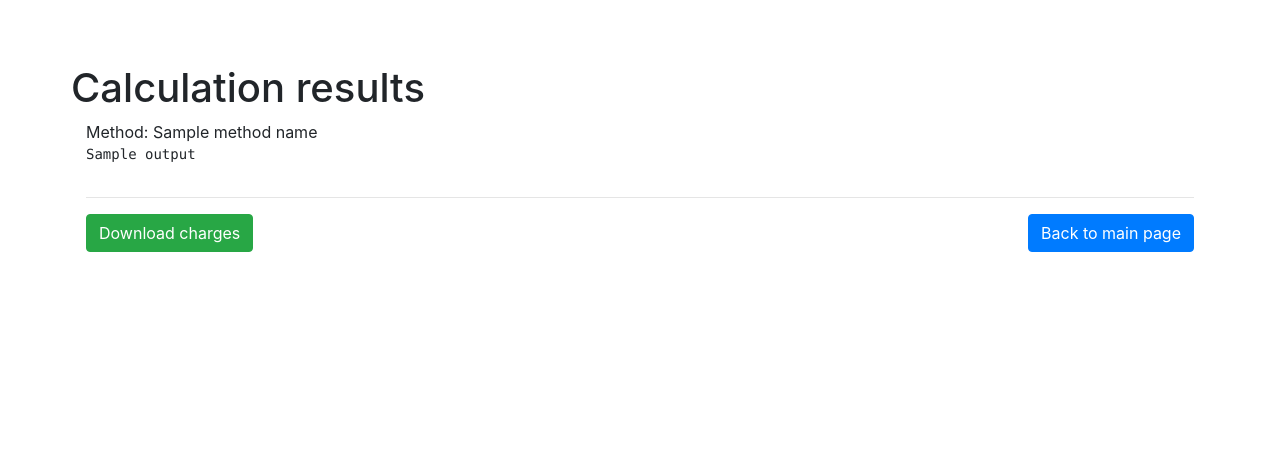
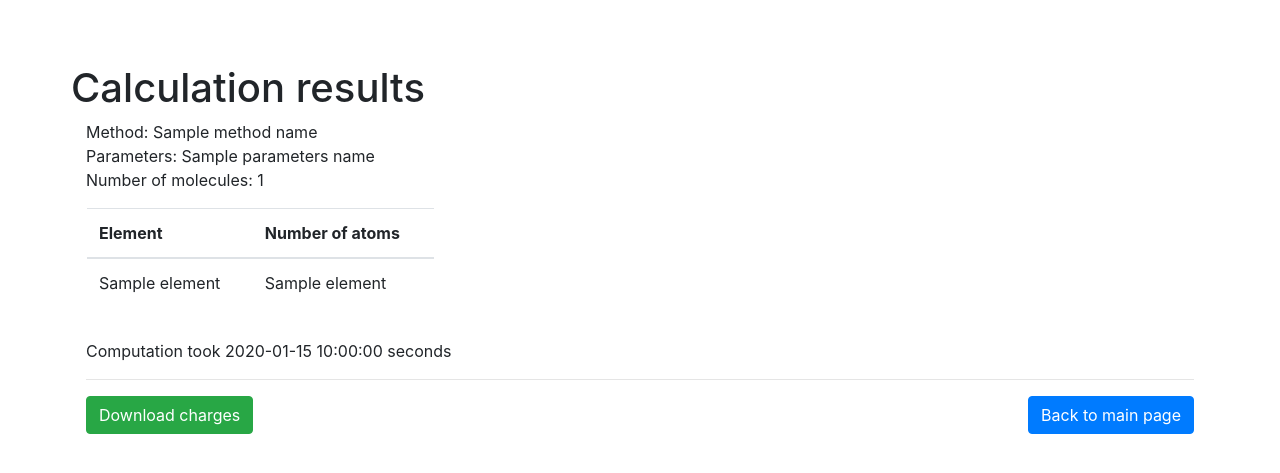
Before and after one commit to sb-ncbr/AtomicChargeCalculator2, a Flask app: template app/templates/calculation.html in a window 1280 px wide. Shown: the top 473 px of the page. Run offline with Flask 2, Linux system fonts and the light colour scheme; the template is opened without the code that fills it: most values are stand-ins (such as "Sample title", 1, 10 or a date in 2020); parts of the project's set-up code (start-up, migrations or seed data) failed here and were passed over; some libraries are stand-ins or nearby versions.

Commit message:
Reformat computation results.

```diff
--- a/app/routes.py
+++ b/app/routes.py
@@ -6,6 +6,7 @@ import magic
 import uuid
 import shutil
 import os
+import re
 
 from app.method import method_data, parameter_data
 from app.calculation import calculate
@@ -54,7 +55,8 @@ def main_site():
             flash('Computation failed: ' + res.stderr.decode('utf-8'), 'error')
         else:
             output = res.stdout.decode('utf-8')
-            request_data[comp_id] = {'tmpdir': tmp_dir, 'method_name': method_name, 'output': output}
+            request_data[comp_id] = {'tmpdir': tmp_dir, 'method': method_name, 'output': output,
+                                     'parameters': parameters_name}
             return redirect(url_for('results', r=comp_id))
 
     return render_template('index.html', methods=method_data, parameters=parameter_data)
@@ -64,8 +66,27 @@ def main_site():
 def results():
     comp_id = request.args.get('r')
     comp_data = request_data[comp_id]
-    return render_template('calculation.html', method_name=comp_data["method_name"], comp_id=comp_id,
-                           output=comp_data['output'])
+    m = re.search('Number of molecules: (.*?)\n', comp_data['output'])
+    n_molecules = m.group(1)
+    m = re.search('Computation took (.*?) seconds\n', comp_data['output'])
+    time = m.group(1)
+
+    info = False
+    c = {}
+    for line in comp_data['output'].split('\n'):
+        if 'Number of molecules' in line:
+            info = True
+        elif line == '':
+            break
+        elif info:
+            m = re.search('(.*?) plain \*: (\d+)', line)
+            element = m.group(1)
+            element_count = int(m.group(2))
+            c[element] = element_count
+
+    return render_template('calculation.html', method_name=comp_data['method'], comp_id=comp_id,
+                           n_molecules=n_molecules, time=time, counts=c, methods=method_data, parameters=parameter_data,
+                           parameters_name=comp_data['parameters'])
 
 
 @application.route('/download')
--- a/app/templates/calculation.html
+++ b/app/templates/calculation.html
@@ -21,9 +21,33 @@
         <div class="col">Method: {{ method_name }} </div>
     </div>
     <div class="row">
-        <div class="col">
-            <pre>{{ output }}</pre>
+        <div class="col">Parameters: {{ parameters_name }} </div>
+    </div>
+    <div class="row">
+        <div class="col">Number of molecules: {{ n_molecules }} </div>
+    </div>
+    <div class="row">
+        <div class="col-12 col-lg-4 p-3">
+            <table class="table">
+                <thead>
+                    <tr>
+                        <th>Element</th>
+                        <th>Number of atoms</th>
+                    </tr>
+                </thead>
+                <tbody>
+                {% for element in counts %}
+                    <tr>
+                        <td>{{ element }}</td>
+                        <td>{{ counts[element] }}</td>
+                    </tr>
+                {% endfor %}
+                </tbody>
+            </table>
         </div>
+    </div>
+    <div class="row">
+        <div class="col">Computation took {{ time }} seconds</div>
     </div>
     <hr>
     <div class="row">
@@ -45,6 +69,10 @@
         integrity="sha384-ChfqqxuZUCnJSK3+MXmPNIyE6ZbWh2IMqE241rYiqJxyMiZ6OW/JmZQ5stwEULTy"
         crossorigin="anonymous"></script>
 
+<script>
+    const method_data = $.parseJSON('{{ methods | tojson | safe }}');
+    const parameter_data = $.parseJSON('{{ parameters | tojson | safe }}');
+</script>
 <script src="{{ url_for('static', filename='main.js') }}"></script>
 
 </body>
```
